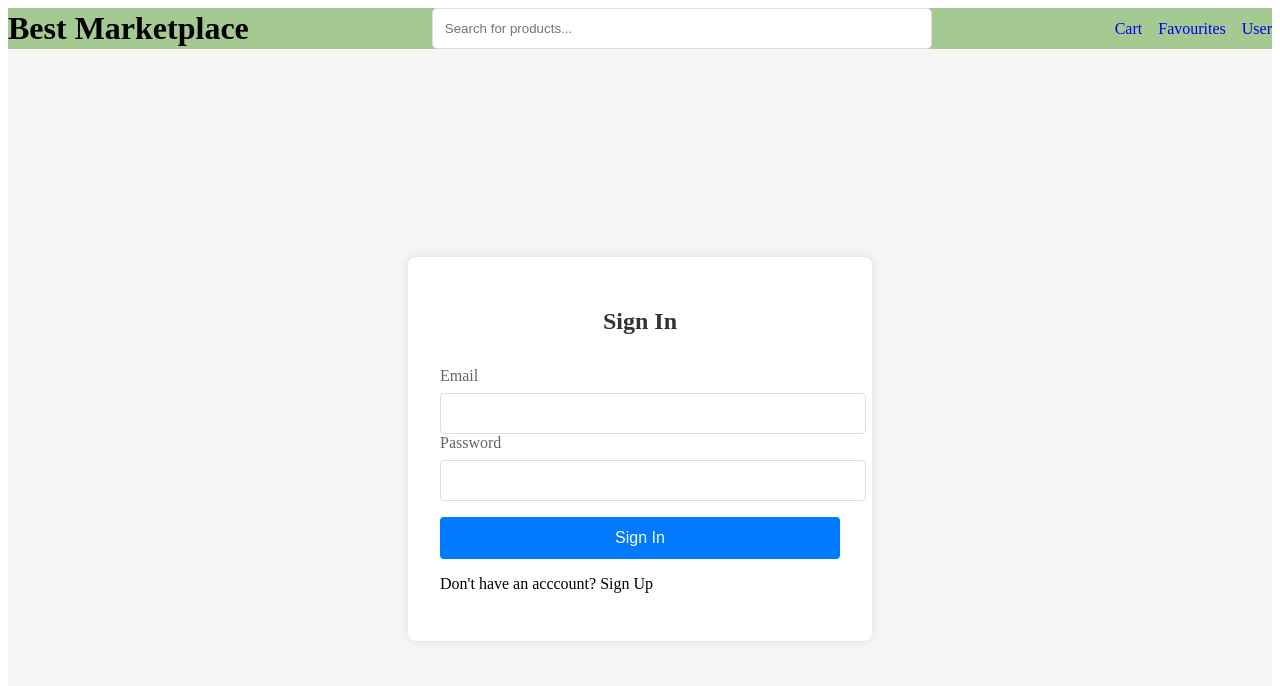
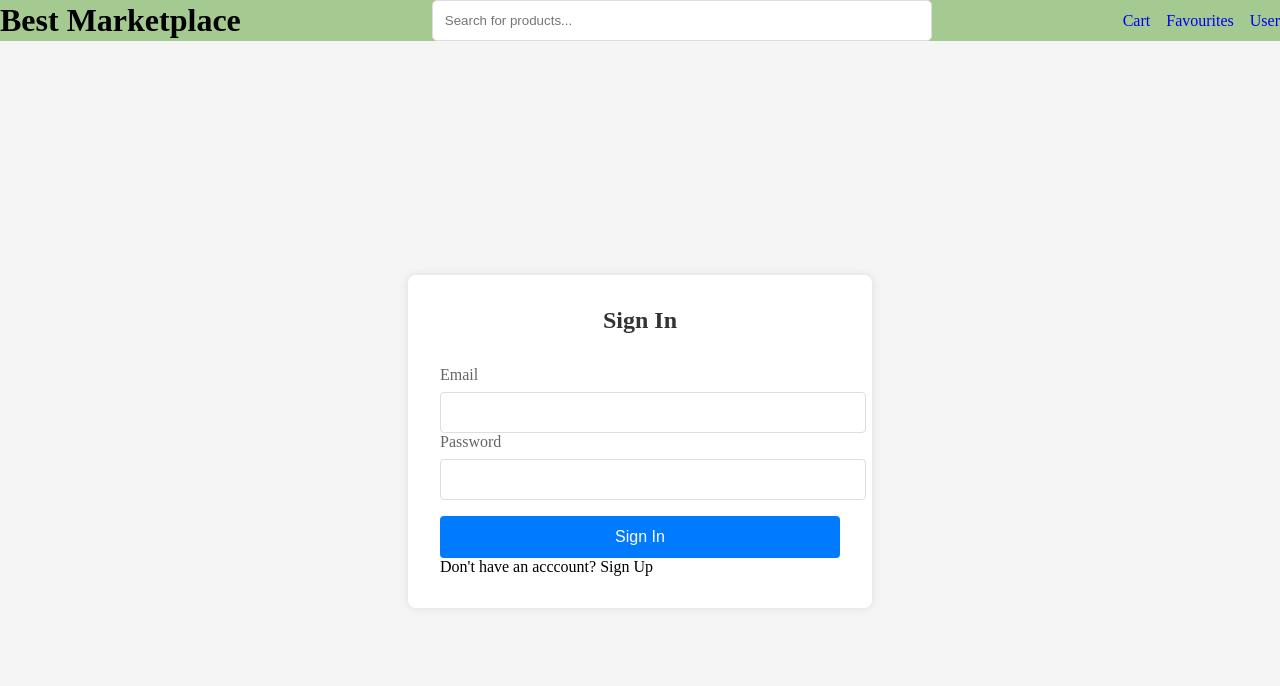
Before and after one commit to donialexandru/best-marketplace, a React (Vite) app in the folder client/: page / in a window 1280 px wide. Shown: the top 686 px of the page. Built offline with nearby package versions, Linux system fonts and the light colour scheme.

Commit message:
add App.css file

```diff
--- /dev/null
+++ b/client/src/App.css
@@ -0,0 +1,4 @@
+* {
+  margin: 0;
+  padding: 0;
+}
--- a/client/src/App.jsx
+++ b/client/src/App.jsx
@@ -2,6 +2,7 @@ import React, { StrictMode } from "react";
 import { createRoot } from "react-dom/client";
 import AuthForm from "./components/AuthForm.jsx";
 import Header from "./components/Header.jsx";
+import "./App.css";
 
 const App = () => {
   return (
```
